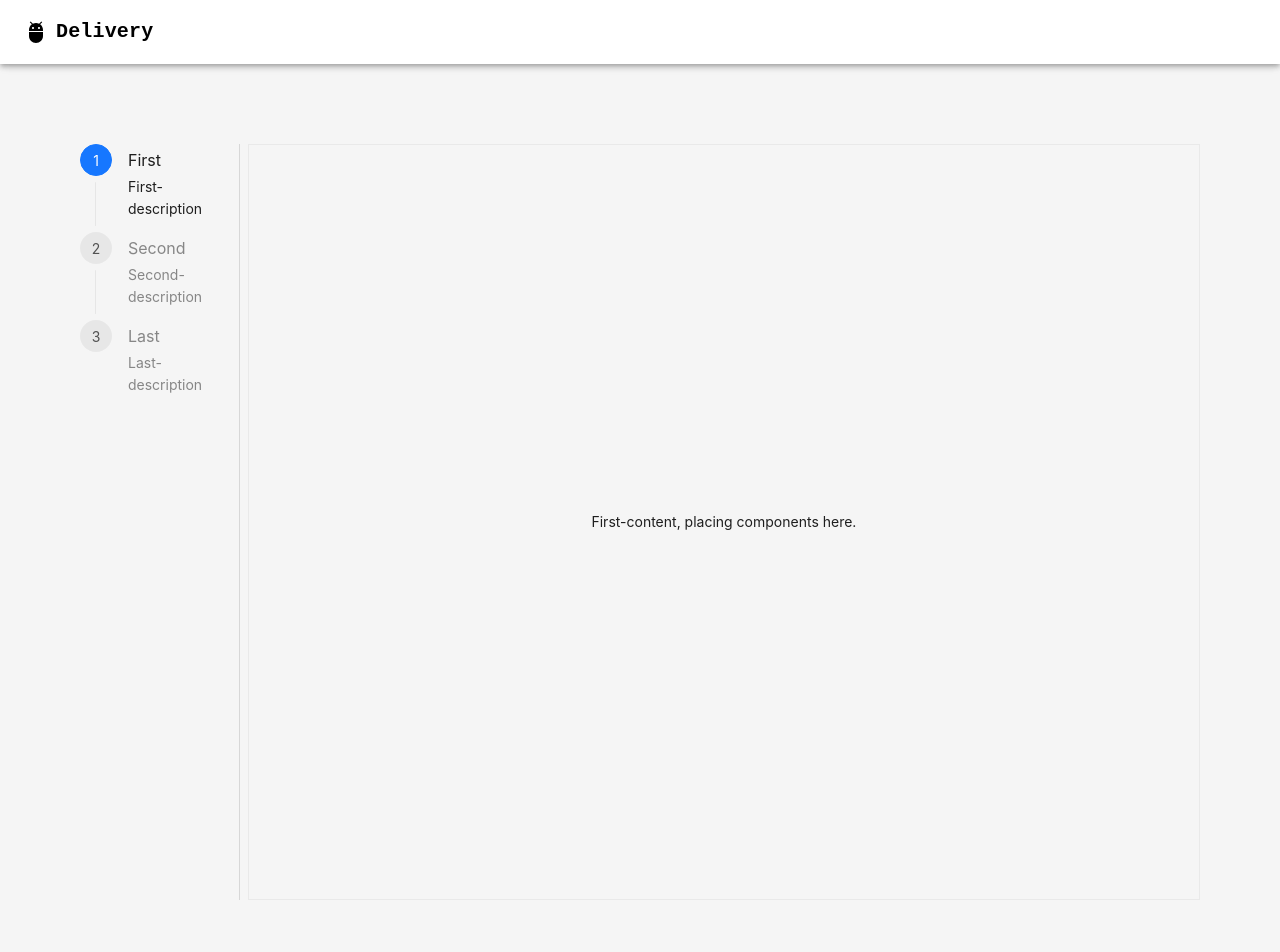
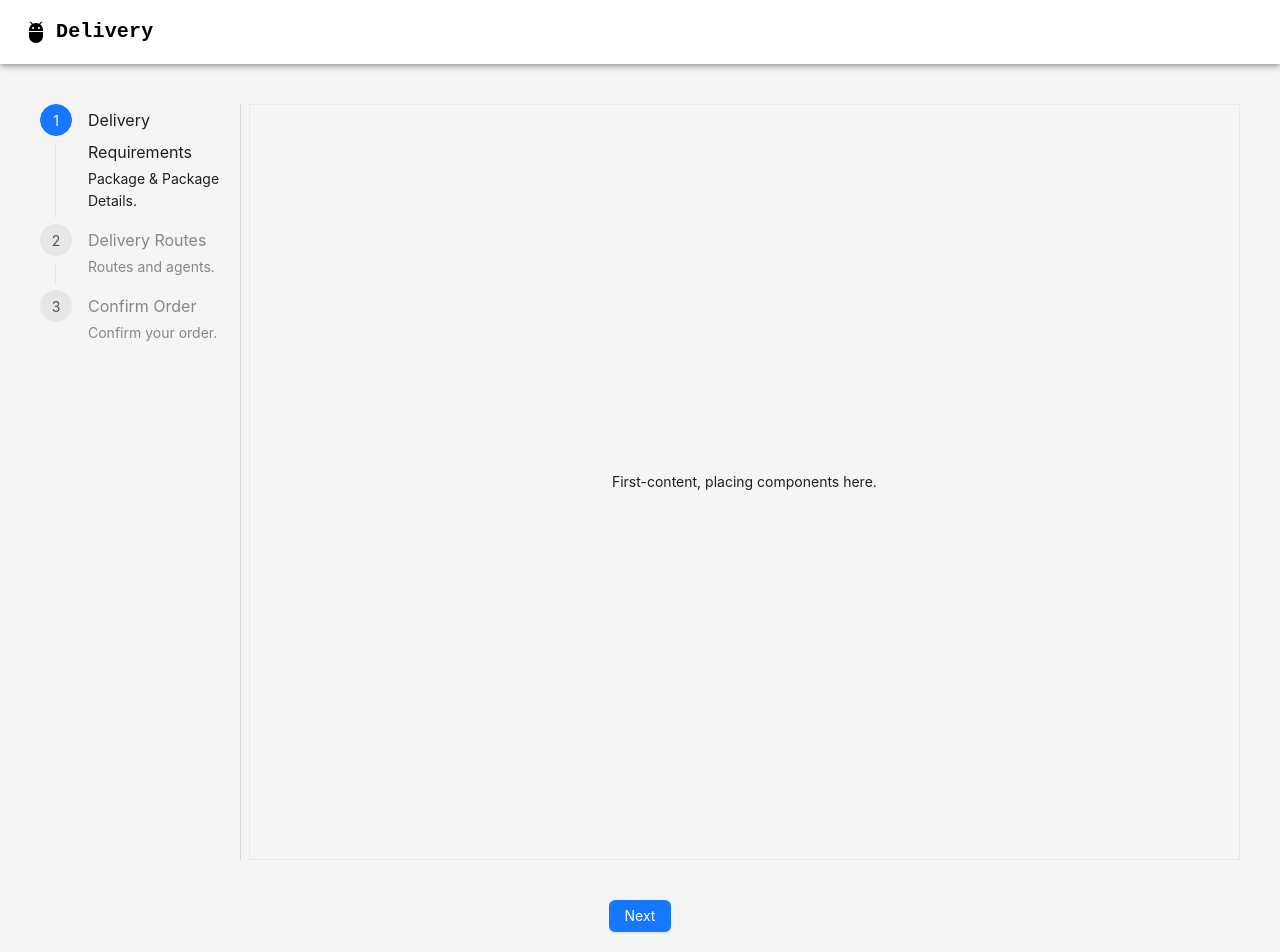
Before and after one commit to CyberObservers/delivery-manager, a React (Create React App) app: page /delivery/order in a window 1280 px wide. Shown: the top 952 px of the page. Built offline with nearby package versions, Linux system fonts and the light colour scheme.

Commit message:
fix pages

```diff
--- a/src/components/App.js
+++ b/src/components/App.js
@@ -27,7 +27,7 @@ function App() {
   return (
     <div className="App">
       <Layout>
-        <Header style={{ padding: 0, backgroundColor: "white" }}>
+        <Header style={{ padding: 0, backgroundColor: "inherit" }}>
           <ResponsiveAppBar isLoggedIn={isLoggedIn} handleLogout={logout} />
         </Header>
         <Content>
--- a/src/components/order/MakeOrder.js
+++ b/src/components/order/MakeOrder.js
@@ -1,4 +1,5 @@
 import React, { useState } from "react";
+import { useNavigate } from "react-router-dom";
 import { Button, message, Steps } from "antd";
 import Stack from "@mui/material/Stack";
 import Divider from "@mui/material/Divider";
@@ -6,24 +7,25 @@ import "../../styles/Order.css";
 
 const steps = [
   {
-    title: "First",
+    title: "Delivery Requirements",
     content: "First-content",
-    description: "First-description",
+    description: "Package & Package Details.",
   },
   {
-    title: "Second",
+    title: "Delivery Routes",
     content: "Second-content",
-    description: "Second-description",
+    description: "Routes and agents.",
   },
   {
-    title: "Last",
+    title: "Confirm Order",
     content: "Last-content",
-    description: "Last-description",
+    description: "Confirm your order.",
   },
 ];
 
 const MakeOrder = () => {
   const [current, setCurrent] = useState(0);
+  const navigate = useNavigate();
   const next = () => {
     setCurrent(current + 1);
   };
@@ -41,9 +43,10 @@ const MakeOrder = () => {
       <Stack
         direction={"row"}
         spacing={1}
-        sx={{ padding: 10 }}
+        sx={{ padding: 5 }}
         divider={<Divider orientation="vertical" flexItem />}
       >
+        {/* Steps */}
         <span>
           <Steps
             direction="vertical"
@@ -53,14 +56,17 @@ const MakeOrder = () => {
             style={{ marginBottom: "auto", width: "100%" }}
           />
         </span>
+
+        {/* Components */}
         <div className="contentStyle">
           {steps[current].content}, placing components here.
         </div>
       </Stack>
+
+      {/* Buttons */}
       <div
         style={{
-          marginTop: 24,
-          paddingBottom: 24,
+          marginBottom: 24,
         }}
       >
         {current > 0 && (
@@ -81,7 +87,13 @@ const MakeOrder = () => {
         {current === steps.length - 1 && (
           <Button
             type="primary"
-            onClick={() => message.success("Processing complete!")}
+            onClick={() => {
+              message.success("Processing complete!");
+              // sleep 3 seconds
+              setTimeout(() => {
+                navigate("/delivery/manage");
+              }, 3000);
+            }}
           >
             Done
           </Button>
```
